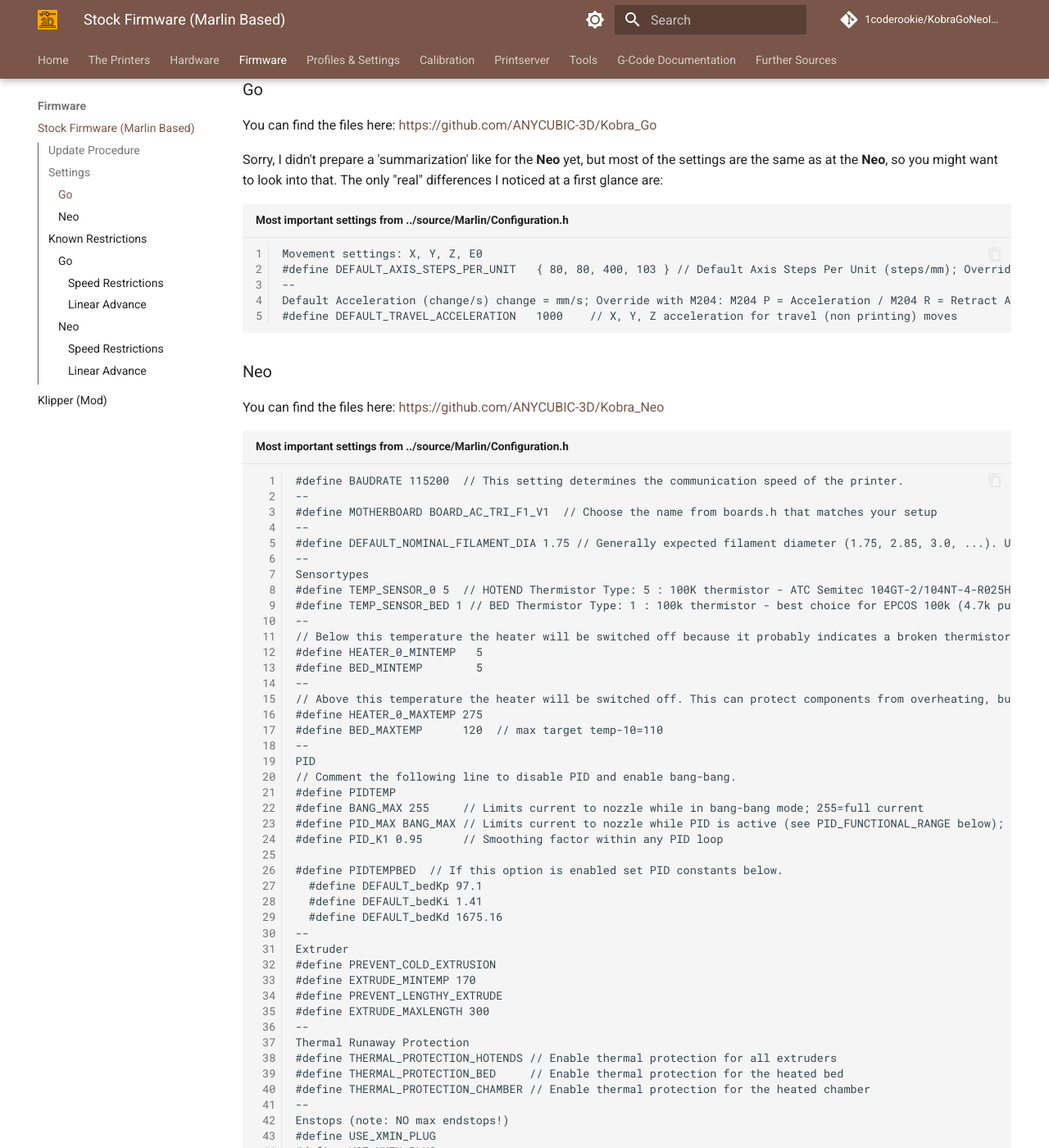
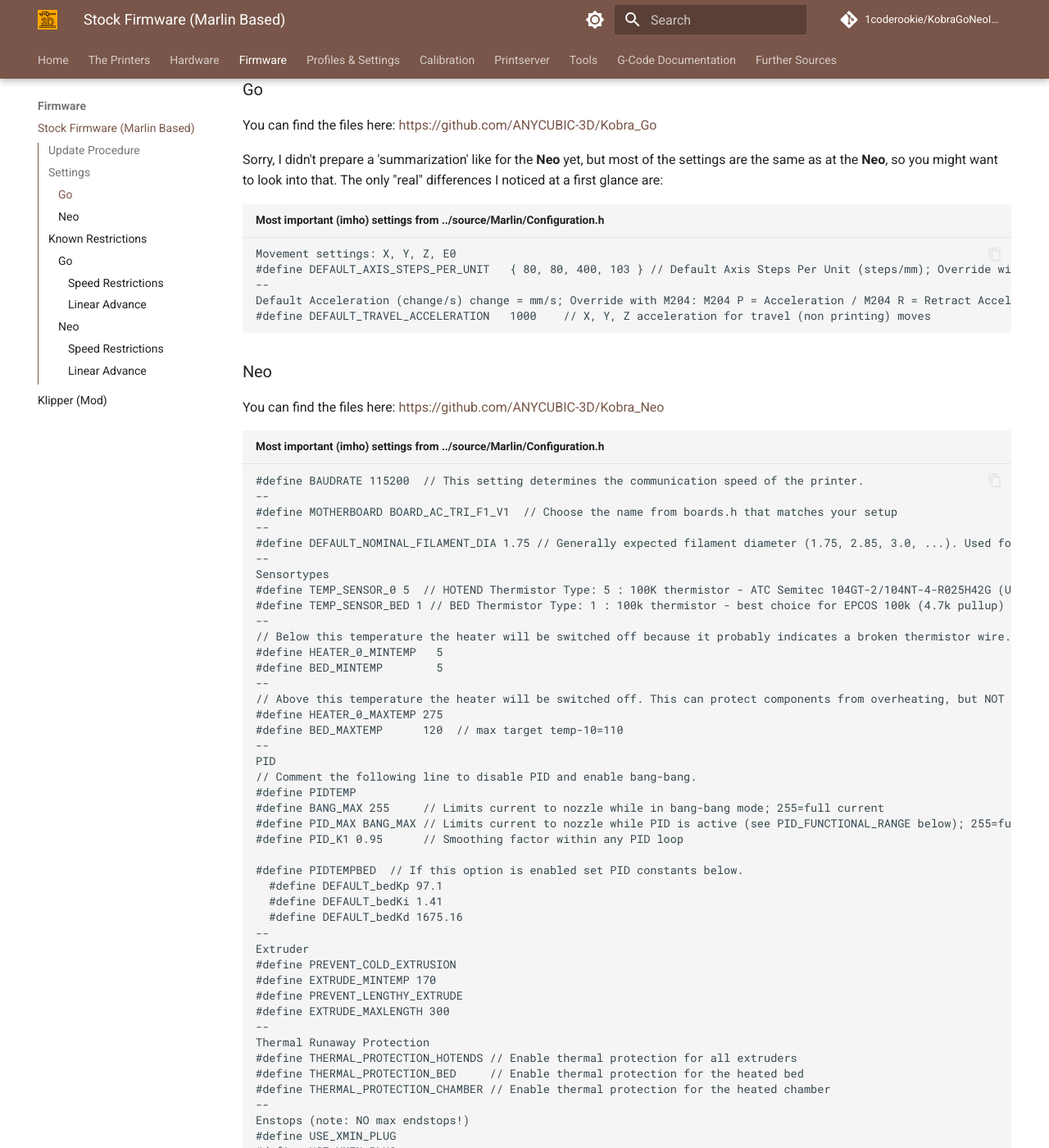
Before and after one commit to 1coderookie/KobraGoNeoInsights, an MkDocs documentation site: the page built from docs/firmware/fw_marlin.md, in a window 1280 px wide and 1400 px high, scrolled down 1037 px. Shown: the whole window at 82% size. Built offline with MkDocs 1.6.1 and Material for MkDocs 9.7.7, drawn with Linux system fonts in a browser that asks for light colours; comment, search, counter and statistics services are not loaded; some of the changed text lies outside the part shown.

Commit message:
Update fw_marlin.md

````diff
--- a/docs/firmware/fw_marlin.md
+++ b/docs/firmware/fw_marlin.md
@@ -31,7 +31,7 @@
 You can find the files here: [https://github.com/ANYCUBIC-3D/Kobra_Go](https://github.com/ANYCUBIC-3D/Kobra_Go)
 
 Sorry, I didn't prepare a 'summarization' like for the **Neo** yet, but most of the settings are the same as at the **Neo**, so you might want to look into that. The only "real" differences I noticed at a first glance are:
-``` title="Most important settings from ../source/Marlin/Configuration.h" linenums="1"
+``` title="Most important (imho) settings from ../source/Marlin/Configuration.h"
 Movement settings: X, Y, Z, E0
 #define DEFAULT_AXIS_STEPS_PER_UNIT   { 80, 80, 400, 103 } // Default Axis Steps Per Unit (steps/mm); Override with M92
 --
@@ -42,7 +42,7 @@
 ### Neo
 You can find the files here: [https://github.com/ANYCUBIC-3D/Kobra_Neo](https://github.com/ANYCUBIC-3D/Kobra_Neo)
 
-``` title="Most important settings from ../source/Marlin/Configuration.h" linenums="1"
+``` title="Most important (imho) settings from ../source/Marlin/Configuration.h"
 #define BAUDRATE 115200  // This setting determines the communication speed of the printer.
 --
 #define MOTHERBOARD BOARD_AC_TRI_F1_V1  // Choose the name from boards.h that matches your setup
@@ -288,7 +288,8 @@
 #define TFT_RES_320x240  // TFT Resolution.
 #define TFT_COLOR_UI  // Marlin Default Menus, Touch Friendly, using full TFT capabilities
 ```
-``` title="Most important settings from ../source/Marlin/Configuration_adv.h" linenums="1"
+
+``` title="Most important (imho) settings from ../source/Marlin/Configuration_adv.h"
 Thermal Protection / Thermal Runaway -> Hotend:
 #define THERMAL_PROTECTION_PERIOD 35         // Seconds
 #define THERMAL_PROTECTION_HYSTERESIS 10     // Degrees Celsius
@@ -469,6 +470,8 @@
 - E acceleration for retracts: 500 -> you can override that with `M204 R`
 - X, Y, Z acceleration for travel (non printing) moves: 1000 -> you can override that with `M204 T`
 
+
+
 #### Linear Advance
 The useful function "Linear Advance" is NOT activated!
 This seems to be due to the fact that (afaik) there's some kind of problem with Marlin firmware versions before v2.1 and TMC2208 stepper drivers.
````
